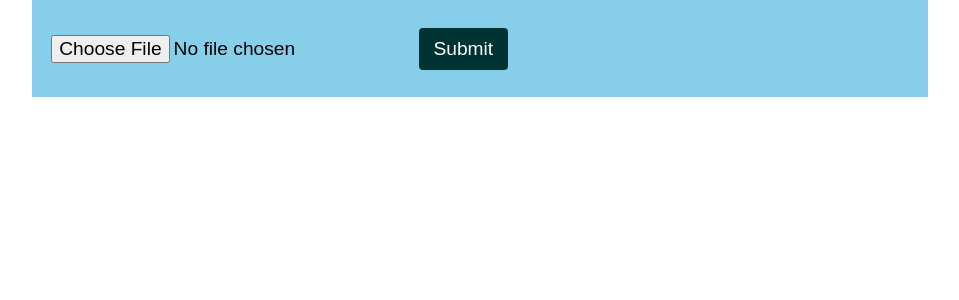
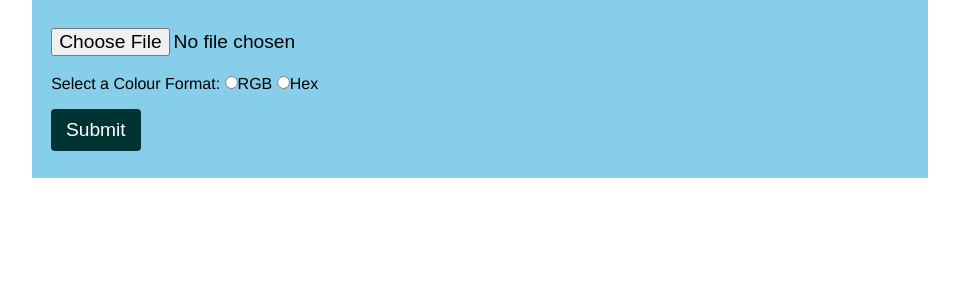
Before and after one commit to mileRANT/ImageColorPicker, a Flask app: page / in a window 1280 px wide. Shown: the part 150-450 px from the top of the page, without its empty margins (160-1119 px from the left). Run offline with Flask 3, Linux system fonts and the light colour scheme.

Commit message:
Updating the form to allow different types of results. [hex vs rgb]

```diff
--- a/templates/index.html
+++ b/templates/index.html
@@ -15,7 +15,28 @@
     </header>
     <form action = "/" method = "POST" enctype = "multipart/form-data">
          <input type = "file" name = "file" required />
+        <br>
+        Select a Colour Format:
+        <input type="radio" name="colour_code" value="rgb">RGB
+        <input type="radio" name="colour_code" value="hex">Hex
+        <br>
          <input type = "submit"/>
     </form>
+
+    <main>
+        {% for i in range(colors_list|length) %}
+            <div class="pair">
+                {% if code != 'hex': %}
+                    <div class="color-box" style="background-color: rgb{{ colors_list[i] }};"></div>
+                    <div class="color-box-value"> {{i+1}}:  rgb{{colors_list[i]}}</div>
+                {% else: %}
+                    <div class="color-box" style="background-color: #{{ colors_list[i] }};"></div>
+                    <div class="color-box-value"> {{i+1}}:   #{{colors_list[i]}}</div>
+                {% endif %}
+            </div>
+        {% endfor %}
+    </main>
+
+
 </body>
 </html>
```
